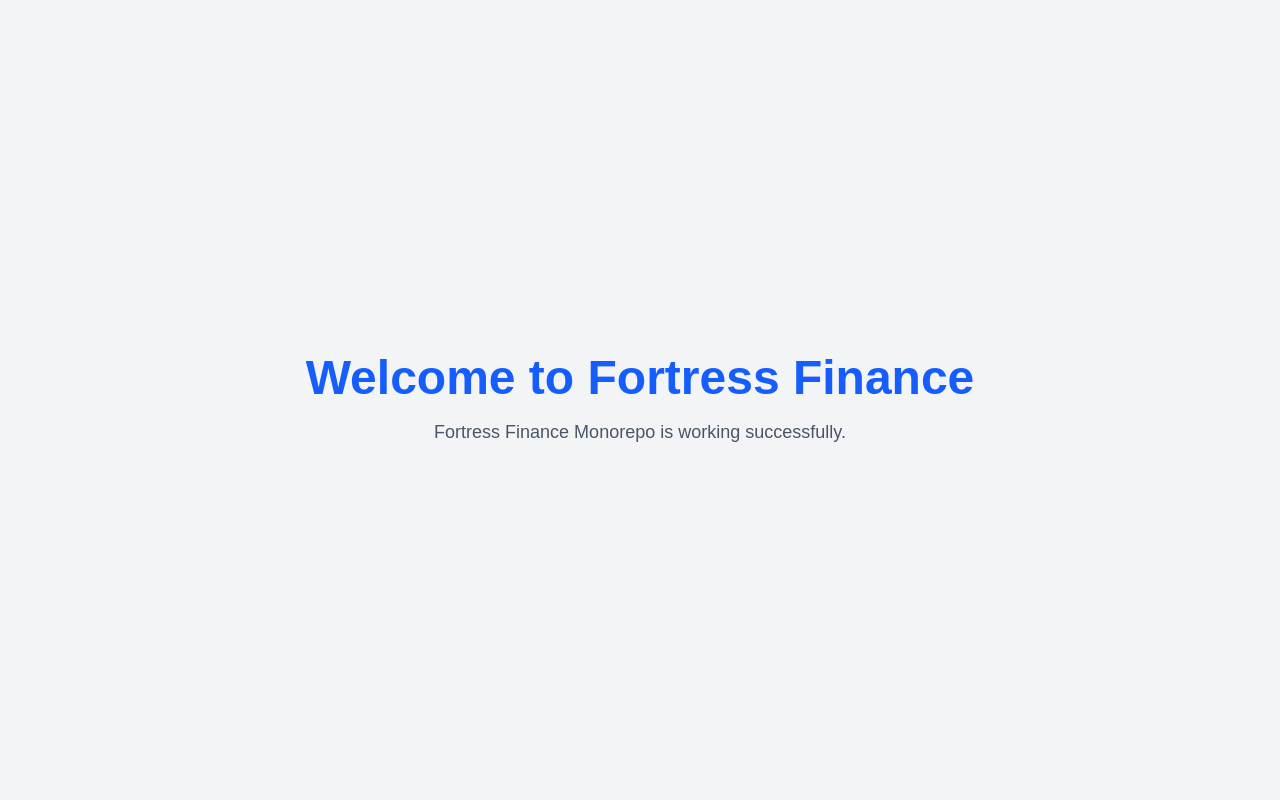
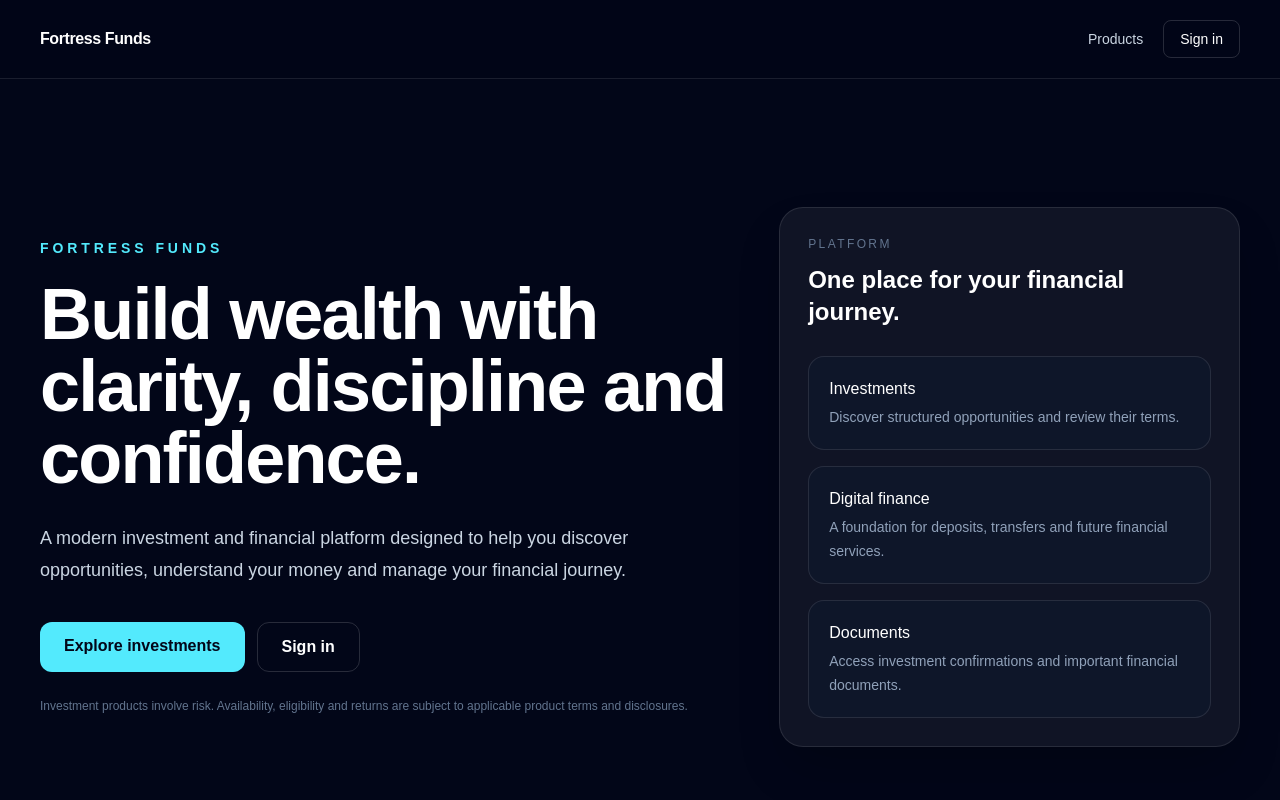
Before and after one commit to mustardir/rentable-, a Next.js app in the folder apps/web/: page / in a window 1280 px wide. Shown: the top 800 px of the page. Built offline with nearby package versions, Linux system fonts and the light colour scheme.

Commit message:
feat(web): establish Fortress Funds production landing page

```diff
--- a/apps/web/app/page.tsx
+++ b/apps/web/app/page.tsx
@@ -1,17 +1,41 @@
-import { APP_NAME } from "@fortress/config";
+import Link from "next/link";
+import { SiteHeader } from "./components/site-header";
 
 export default function Home() {
   return (
-    <main className="flex min-h-screen items-center justify-center bg-gray-100">
-      <div className="text-center">
-        <h1 className="text-5xl font-bold text-blue-600">
-          Welcome to {APP_NAME}
-        </h1>
+    <main className="min-h-screen bg-slate-950 text-white">
+      <SiteHeader />
+      <section className="mx-auto grid max-w-7xl gap-12 px-6 py-24 sm:px-10 lg:grid-cols-[1.2fr_.8fr] lg:items-center lg:py-32">
+        <div>
+          <p className="text-sm font-semibold uppercase tracking-[0.28em] text-cyan-300">Fortress Funds</p>
+          <h1 className="mt-5 max-w-4xl text-5xl font-semibold tracking-tight sm:text-7xl">Build wealth with clarity, discipline and confidence.</h1>
+          <p className="mt-7 max-w-2xl text-lg leading-8 text-slate-300">A modern investment and financial platform designed to help you discover opportunities, understand your money and manage your financial journey.</p>
+          <div className="mt-9 flex flex-col gap-3 sm:flex-row">
+            <Link href="/products" className="rounded-xl bg-cyan-300 px-6 py-3 text-center font-semibold text-slate-950 transition hover:bg-cyan-200">Explore investments</Link>
+            <Link href="/login" className="rounded-xl border border-white/15 px-6 py-3 text-center font-semibold transition hover:bg-white/10">Sign in</Link>
+          </div>
+          <p className="mt-6 text-xs leading-5 text-slate-500">Investment products involve risk. Availability, eligibility and returns are subject to applicable product terms and disclosures.</p>
+        </div>
 
-        <p className="mt-4 text-lg text-gray-600">
-          Fortress Finance Monorepo is working successfully.
-        </p>
-      </div>
+        <div className="rounded-3xl border border-white/10 bg-white/[0.06] p-7 shadow-2xl">
+          <p className="text-xs uppercase tracking-[0.2em] text-slate-500">Platform</p>
+          <h2 className="mt-3 text-2xl font-semibold">One place for your financial journey.</h2>
+          <div className="mt-7 space-y-4">
+            {[
+              ["Investments", "Discover structured opportunities and review their terms."],
+              ["Digital finance", "A foundation for deposits, transfers and future financial services."],
+              ["Documents", "Access investment confirmations and important financial documents."],
+            ].map(([title, description]) => (
+              <div key={title} className="rounded-2xl border border-white/10 bg-slate-900/70 p-5">
+                <h3 className="font-medium">{title}</h3>
+                <p className="mt-1 text-sm leading-6 text-slate-400">{description}</p>
+              </div>
+            ))}
+          </div>
+        </div>
+      </section>
+
+      <footer className="border-t border-white/10 px-6 py-8 text-center text-xs text-slate-500">Fortress Funds · Financial services subject to applicable terms, eligibility requirements and regulatory obligations.</footer>
     </main>
   );
 }
```
